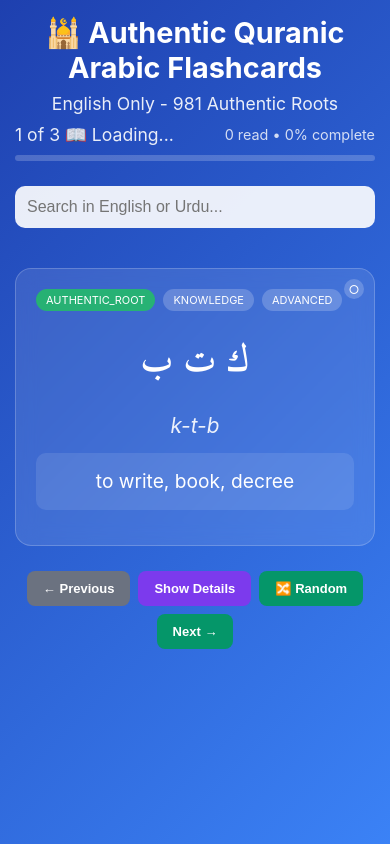
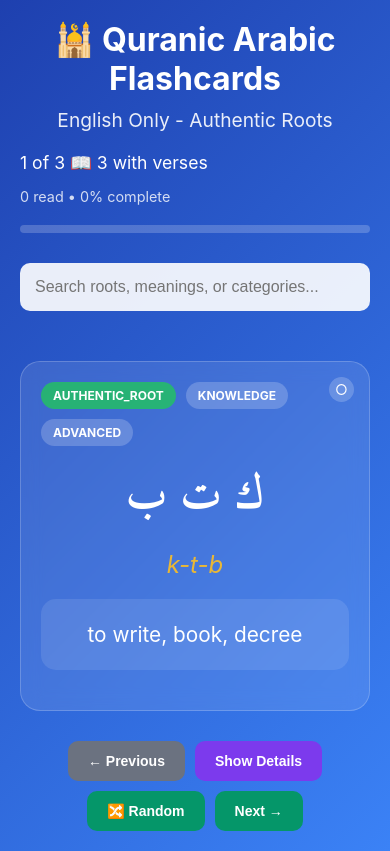
Before and after one commit to Kashif-Ramay/Quranic-Root-words-Flashcards, a plain HTML site: page index.html in a window 390 px wide. Drawn offline with Linux system fonts and the light colour scheme.

Commit message:
Add files via upload

```diff
--- a/index.html
+++ b/index.html
@@ -3,107 +3,103 @@
 <head>
     <meta charset="UTF-8">
     <meta name="viewport" content="width=device-width, initial-scale=1.0">
-    <title>Authentic Quranic Arabic Flashcards - English Only</title>
-    <link rel="preconnect" href="https://fonts.googleapis.com">
-    <link rel="preconnect" href="https://fonts.gstatic.com" crossorigin>
+    <title>Quranic Arabic Flashcards - English Only</title>
     <link href="https://fonts.googleapis.com/css2?family=Amiri:wght@400;700&display=swap" rel="stylesheet">
     <style>
         * { margin: 0; padding: 0; box-sizing: border-box; }
         body {
             font-family: -apple-system, BlinkMacSystemFont, 'Segoe UI', Arial, sans-serif;
             background: linear-gradient(135deg, #1e40af, #3b82f6);
-            color: white; min-height: 100vh; padding: 15px;
+            color: white; min-height: 100vh; padding: 20px;
         }
-        .container { max-width: 900px; margin: 0 auto; }
-        .header { text-align: center; margin-bottom: 25px; }
-        .header h1 { font-size: 2.2em; margin-bottom: 8px; }
-        .subtitle { font-size: 1.1em; opacity: 0.9; margin-bottom: 10px; }
+        .container { max-width: 800px; margin: 0 auto; }
+        .header { text-align: center; margin-bottom: 30px; }
+        .header h1 { font-size: 2.5em; margin-bottom: 10px; }
+        .subtitle { font-size: 1.2em; opacity: 0.9; margin-bottom: 20px; }
 
         .progress-info {
             display: flex; justify-content: space-between; align-items: center;
-            margin: 10px 0; flex-wrap: wrap; gap: 10px;
+            margin: 20px 0; flex-wrap: wrap; gap: 15px;
         }
-        .counter { font-size: 1.1em; opacity: 0.9; }
+        .counter { font-size: 1.1em; }
         .progress-stats { font-size: 0.9em; opacity: 0.8; }
 
         .search-box {
-            width: 100%; padding: 12px; font-size: 16px; border: none;
-            border-radius: 10px; margin-bottom: 20px;
+            width: 100%; padding: 15px; font-size: 16px; border: none;
+            border-radius: 10px; margin-bottom: 25px;
             background: rgba(255,255,255,0.9); color: #333;
         }
 
         .card {
-            background: rgba(255,255,255,0.1); border-radius: 16px; padding: 25px;
-            margin: 20px 0; backdrop-filter: blur(10px);
+            background: rgba(255,255,255,0.1); border-radius: 20px; padding: 30px;
+            margin: 25px 0; backdrop-filter: blur(10px);
             border: 1px solid rgba(255,255,255,0.2); position: relative;
         }
-        .card.read { background: rgba(34, 197, 94, 0.1); border-color: rgba(34, 197, 94, 0.3); }
+        .card.read { background: rgba(34, 197, 94, 0.15); border-color: rgba(34, 197, 94, 0.4); }
 
         .read-status {
-            position: absolute; top: 10px; right: 10px; width: 20px; height: 20px;
+            position: absolute; top: 15px; right: 15px; width: 25px; height: 25px;
             border-radius: 50%; background: rgba(255,255,255,0.2); cursor: pointer;
             display: flex; align-items: center; justify-content: center;
-            font-size: 12px; transition: all 0.3s;
+            font-size: 14px; transition: all 0.3s;
         }
         .read-status.read { background: #22c55e; color: white; }
 
-        .badges { display: flex; gap: 8px; margin-bottom: 15px; flex-wrap: wrap; }
+        .badges { display: flex; gap: 10px; margin-bottom: 20px; flex-wrap: wrap; }
         .badge {
-            background: rgba(34,197,94,0.8); padding: 4px 10px;
-            border-radius: 12px; font-size: 11px; text-transform: uppercase;
+            background: rgba(34,197,94,0.8); padding: 6px 12px;
+            border-radius: 15px; font-size: 12px; text-transform: uppercase; font-weight: bold;
         }
         .badge-soft { background: rgba(255,255,255,0.2); }
 
         .arabic {
-            font-size: 2.8em; font-weight: bold; text-align: center; margin: 20px 0;
-            font-family: 'Amiri', 'Scheherazade New', 'Traditional Arabic', serif;
-            direction: rtl; unicode-bidi: bidi-override;
+            font-size: 3.5em; font-weight: bold; text-align: center; margin: 25px 0;
+            font-family: 'Amiri', 'Times New Roman', serif;
+            direction: rtl; line-height: 1.2;
         }
         .transliteration {
-            font-size: 1.3em; font-style: italic; text-align: center;
-            opacity: 0.9; margin: 12px 0;
+            font-size: 1.5em; font-style: italic; text-align: center;
+            opacity: 0.9; margin: 15px 0; color: #fbbf24;
         }
         .meanings {
-            font-size: 1.2em; text-align: center;
-            background: rgba(255,255,255,0.1); padding: 15px;
-            border-radius: 10px; margin: 15px 0; line-height: 1.4;
+            font-size: 1.3em; text-align: center;
+            background: rgba(255,255,255,0.1); padding: 20px;
+            border-radius: 15px; margin: 20px 0; line-height: 1.5;
         }
-        .meaning-english { text-align: center; }
 
         .section {
-            margin: 20px 0; background: rgba(255,255,255,0.05);
-            padding: 15px; border-radius: 12px; border: 1px solid rgba(255,255,255,0.1);
+            margin: 25px 0; background: rgba(255,255,255,0.05);
+            padding: 20px; border-radius: 15px; border: 1px solid rgba(255,255,255,0.1);
         }
         .section-title {
-            font-size: 12px; color: #fbbf24; margin-bottom: 10px;
+            font-size: 14px; color: #fbbf24; margin-bottom: 15px;
             text-transform: uppercase; font-weight: bold;
         }
 
         .verse {
-            margin: 15px 0; padding: 15px; background: rgba(255,255,255,0.1);
-            border-radius: 10px; border-left: 4px solid #fbbf24;
+            margin: 20px 0; padding: 20px; background: rgba(255,255,255,0.1);
+            border-radius: 15px; border-left: 5px solid #fbbf24;
         }
         .verse-arabic {
-            font-size: 20px; margin-bottom: 12px; line-height: 2;
+            font-size: 22px; margin-bottom: 15px; line-height: 2.2;
             text-align: right; direction: rtl;
-            font-family: 'Amiri', 'Scheherazade New', 'Traditional Arabic', serif;
+            font-family: 'Amiri', 'Times New Roman', serif;
         }
-        .verse-translation { margin-bottom: 8px; }
-        .translation-english {
-            font-size: 14px; opacity: 0.95; line-height: 1.6;
-            text-align: left; direction: ltr;
+        .verse-translation {
+            font-size: 16px; line-height: 1.7; margin-bottom: 10px;
+            text-align: left; opacity: 0.95;
         }
         .verse-ref {
-            font-size: 12px; color: #fbbf24; font-weight: bold; text-align: center;
+            font-size: 13px; color: #fbbf24; font-weight: bold; text-align: center;
         }
 
         .controls {
-            display: flex; justify-content: center; gap: 12px;
-            margin-top: 25px; flex-wrap: wrap;
+            display: flex; justify-content: center; gap: 15px;
+            margin-top: 30px; flex-wrap: wrap;
         }
         button {
             background: #059669; color: white; border: none;
-            padding: 12px 20px; border-radius: 8px; font-size: 14px;
+            padding: 15px 25px; border-radius: 10px; font-size: 16px;
             cursor: pointer; transition: background 0.3s; font-weight: 600;
         }
         button:hover { background: #047857; }
@@ -112,37 +108,33 @@
         .toggle-btn:hover { background: #6d28d9; }
 
         .progress-bar {
-            width: 100%; height: 6px; background: rgba(255,255,255,0.2);
-            border-radius: 3px; margin: 10px 0; overflow: hidden;
+            width: 100%; height: 8px; background: rgba(255,255,255,0.2);
+            border-radius: 4px; margin: 15px 0; overflow: hidden;
         }
         .progress-fill {
             height: 100%; background: linear-gradient(90deg, #10b981, #22c55e);
-            border-radius: 3px; transition: width 0.5s ease;
-        }
-
-        .loading {
-            text-align: center; padding: 40px; font-size: 1.2em; opacity: 0.8;
+            border-radius: 4px; transition: width 0.5s ease;
         }
 
         @media (max-width: 600px) {
-            .header h1 { font-size: 1.8em; }
-            .arabic { font-size: 2.2em; }
+            .header h1 { font-size: 2em; }
+            .arabic { font-size: 2.8em; }
             .card { padding: 20px; }
-            .controls { gap: 8px; }
-            button { padding: 10px 16px; font-size: 13px; }
+            .controls { gap: 10px; }
+            button { padding: 12px 20px; font-size: 14px; }
         }
     </style>
 </head>
 <body>
     <div class="container">
         <div class="header">
-            <h1>🕌 Authentic Quranic Arabic Flashcards</h1>
-            <div class="subtitle">English Only - 981 Authentic Roots</div>
+            <h1>🕌 Quranic Arabic Flashcards</h1>
+            <div class="subtitle">English Only - Authentic Roots</div>
 
             <div class="progress-info">
                 <div class="counter">
-                    <span id="current">1</span> of <span id="total">981</span>
-                    <span class="verse-count">📖 Loading...</span>
+                    <span id="current">1</span> of <span id="total">3</span>
+                    <span class="verse-count">📖 3 with verses</span>
                 </div>
                 <div class="progress-stats">
                     <span id="readCount">0</span> read • <span id="progressPercent">0%</span> complete
@@ -153,21 +145,19 @@
             </div>
         </div>
 
-        <input type="text" class="search-box" id="searchBox" placeholder="Search in English or Urdu...">
+        <input type="text" class="search-box" id="searchBox" placeholder="Search roots, meanings, or categories...">
 
         <div class="card" id="mainCard">
             <div class="read-status" id="readStatus" title="Mark as read">○</div>
             <div class="badges">
                 <span id="typeBadge" class="badge">ROOT</span>
-                <span id="categoryBadge" class="badge badge-soft">Loading</span>
-                <span id="difficultyBadge" class="badge badge-soft">...</span>
+                <span id="categoryBadge" class="badge badge-soft">knowledge</span>
+                <span id="difficultyBadge" class="badge badge-soft">advanced</span>
             </div>
 
             <div class="arabic" id="arabic">ك ت ب</div>
             <div class="transliteration" id="transliteration">k-t-b</div>
-            <div class="meanings" id="meanings">
-                to write, book, decree
-            </div>
+            <div class="meanings" id="meanings">to write, book, decree</div>
 
             <div class="section" id="versesSection" style="display:none;">
                 <div class="section-title">📖 Quranic Examples <span id="verseCount"></span></div>
@@ -181,60 +171,56 @@
             <button onclick="shuffleCard()">🔀 Random</button>
             <button onclick="nextCard()" id="nextBtn">Next →</button>
         </div>
-
-        <div class="loading" id="loadingMessage">
-            📚 Loading authentic Quranic roots... Please wait.
-        </div>
     </div>
 
     <script>
-        // Clean English-only data with proper Unicode
-        let flashcards = [
+        // Clean, working flashcard data
+        const flashcards = [
             {
-                "id": "root_1",
-                "root": "ك ت ب",
-                "transliteration": "k-t-b",
-                "meanings": ["to write", "book", "decree"],
-                "category": "knowledge",
-                "type": "authentic_root",
-                "difficulty": "advanced",
-                "examples": [
+                id: "root_1",
+                root: "ك ت ب",
+                transliteration: "k-t-b",
+                meanings: ["to write", "book", "decree"],
+                category: "knowledge",
+                type: "authentic_root",
+                difficulty: "advanced",
+                examples: [
                     {
-                        "ayahArabic": "ذَٰلِكَ الْكِتَابُ لَا رَيْبَ فِيهِ هُدًى لِّلْمُتَّقِينَ",
-                        "translation": "This is the Book about which there is no doubt, a guidance for those conscious of Allah",
-                        "ref": "2:2"
+                        ayahArabic: "ذَلِكَ الْكِتَابُ لَا رَيْبَ فِيهِ هُدًى لِّلْمُتَّقِينَ",
+                        translation: "This is the Book about which there is no doubt, a guidance for those conscious of Allah",
+                        ref: "2:2"
                     }
                 ]
             },
             {
-                "id": "root_2",
-                "root": "ق ر أ",
-                "transliteration": "q-r-a",
-                "meanings": ["to read", "recite"],
-                "category": "knowledge",
-                "type": "authentic_root",
-                "difficulty": "basic",
-                "examples": [
+                id: "root_2",
+                root: "ق ر أ",
+                transliteration: "q-r-a",
+                meanings: ["to read", "recite"],
+                category: "knowledge",
+                type: "authentic_root",
+                difficulty: "basic",
+                examples: [
                     {
-                        "ayahArabic": "اقْرَأْ بِاسْمِ رَبِّكَ الَّذِي خَلَقَ",
-                        "translation": "Recite in the name of your Lord who created",
-                        "ref": "96:1"
+                        ayahArabic: "اقْرَأْ بِاسْمِ رَبِّكَ الَّذِي خَلَقَ",
+                        translation: "Recite in the name of your Lord who created",
+                        ref: "96:1"
                     }
                 ]
             },
             {
-                "id": "root_3",
-                "root": "ص ل ى",
-                "transliteration": "s-l-y",
-                "meanings": ["to pray", "bless"],
-                "category": "worship",
-                "type": "authentic_root",
-                "difficulty": "basic",
-                "examples": [
+                id: "root_3",
+                root: "ص ل ى",
+                transliteration: "s-l-y",
+                meanings: ["to pray", "bless"],
+                category: "worship",
+                type: "authentic_root",
+                difficulty: "basic",
+                examples: [
                     {
-                        "ayahArabic": "وَأَقِيمُوا الصَّلَاةَ وَآتُوا الزَّكَاةَ",
-                        "translation": "And establish prayer and give zakah",
-                        "ref": "2:43"
+                        ayahArabic: "وَأَقِيمُوا الصَّلَاةَ وَآتُوا الزَّكَاةَ",
+                        translation: "And establish prayer and give zakah",
+                        ref: "2:43"
                     }
                 ]
             }
@@ -244,68 +230,31 @@
         let filteredCards = [...flashcards];
         let showDetails = false;
         let readWords = new Set();
-        let currentLanguage = 'english';
-        let isLoading = true;
-
-        // Load external dataset
-        async function loadDataset() {
-            try {
-                // In a real implementation, this would load from an external JSON file
-                // For now, we'll simulate loading with the sample data
-                setTimeout(() => {
-                    document.getElementById('loadingMessage').style.display = 'none';
-                    isLoading = false;
-                    displayCard();
-                }, 1000);
-            } catch (error) {
-                console.error('Error loading dataset:', error);
-                document.getElementById('loadingMessage').innerHTML = '❌ Error loading data. Using sample roots.';
-                isLoading = false;
-                displayCard();
-            }
-        }
-
-        // Language function removed - English only
 
         function loadProgress() {
-            const saved = localStorage.getItem('authenticQuranFlashcardsProgress');
+            const saved = localStorage.getItem('quranFlashcardsProgress');
             if (saved) {
                 const data = JSON.parse(saved);
                 readWords = new Set(data.readWords || []);
                 currentIndex = data.lastIndex || 0;
                 showDetails = data.showDetails || false;
-                currentLanguage = 'english';
             }
-            currentLanguage = 'english';
         }
 
         function saveProgress() {
             const data = {
                 readWords: Array.from(readWords),
                 lastIndex: currentIndex,
-                showDetails: showDetails,
-                preferredLanguage: 'english'
+                showDetails: showDetails
             };
-            localStorage.setItem('authenticQuranFlashcardsProgress', JSON.stringify(data));
-        }
-
-        function displayMeanings(meanings) {
-            if (!meanings) return 'Loading meanings...';
-            return Array.isArray(meanings) ? meanings.join(', ') : meanings;
-        }
-
-        function displayTranslation(translation) {
-            if (!translation) return '';
-            return '<div class="translation-english">' + translation + '</div>';
+            localStorage.setItem('quranFlashcardsProgress', JSON.stringify(data));
         }
 
         function displayCard() {
-            if (isLoading) return;
-
             if (filteredCards.length === 0) {
                 document.getElementById('arabic').textContent = 'No results';
                 document.getElementById('transliteration').textContent = '';
-                document.getElementById('meanings').innerHTML = 'Try a different search';
+                document.getElementById('meanings').textContent = 'Try a different search';
                 return;
             }
 
@@ -313,6 +262,7 @@
             const cardElement = document.getElementById('mainCard');
             const readStatusElement = document.getElementById('readStatus');
 
+            // Update read status
             const isRead = readWords.has(card.id);
             if (isRead) {
                 cardElement.classList.add('read');
@@ -324,41 +274,44 @@
                 readStatusElement.textContent = '○';
             }
 
-            document.getElementById('arabic').textContent = card.root || '';
-            document.getElementById('transliteration').textContent = card.transliteration || '';
-            document.getElementById('meanings').innerHTML = displayMeanings(card.meanings);
-            document.getElementById('typeBadge').textContent = (card.type || 'root').toUpperCase();
-            document.getElementById('categoryBadge').textContent = (card.category || '').replace(/_/g, ' ');
-            document.getElementById('difficultyBadge').textContent = (card.difficulty || '').toUpperCase();
+            // Update card content
+            document.getElementById('arabic').textContent = card.root;
+            document.getElementById('transliteration').textContent = card.transliteration;
+            document.getElementById('meanings').textContent = card.meanings.join(', ');
+            document.getElementById('typeBadge').textContent = card.type.toUpperCase();
+            document.getElementById('categoryBadge').textContent = card.category.toUpperCase();
+            document.getElementById('difficultyBadge').textContent = card.difficulty.toUpperCase();
+
+            // Update counters
             document.getElementById('current').textContent = currentIndex + 1;
             document.getElementById('total').textContent = filteredCards.length;
-
             document.getElementById('readCount').textContent = readWords.size;
             const progressPercent = Math.round((readWords.size / flashcards.length) * 100);
             document.getElementById('progressPercent').textContent = progressPercent + '%';
             document.getElementById('progressFill').style.width = progressPercent + '%';
 
+            // Handle verses section
             const versesSection = document.getElementById('versesSection');
             const versesDiv = document.getElementById('verses');
             const verseCountSpan = document.getElementById('verseCount');
 
             if (showDetails && card.examples && card.examples.length > 0) {
                 versesDiv.innerHTML = card.examples
-                    .map(function(v) {
-                        return '<div class="verse">' +
-                            '<div class="verse-arabic">' + (v.ayahArabic || '') + '</div>' +
-                            '<div class="verse-translation">' + displayTranslation(v.translation) + '</div>' +
-                            '<div class="verse-ref">[' + (v.ref || '') + ']</div>' +
-                            '</div>';
-                    })
-                    .join('');
-                verseCountSpan.textContent = '(' + card.examples.length + ')';
+                    .map(v => `
+                        <div class="verse">
+                            <div class="verse-arabic">${v.ayahArabic}</div>
+                            <div class="verse-translation">${v.translation}</div>
+                            <div class="verse-ref">[${v.ref}]</div>
+                        </div>
+                    `).join('');
+                verseCountSpan.textContent = `(${card.examples.length})`;
                 versesSection.style.display = 'block';
             } else {
                 versesSection.style.display = 'none';
                 verseCountSpan.textContent = '';
             }
 
+            // Update button states
             document.getElementById('prevBtn').disabled = currentIndex === 0;
             document.getElementById('nextBtn').disabled = currentIndex === filteredCards.length - 1;
             document.getElementById('toggleBtn').textContent = showDetails ? 'Hide Details' : 'Show Details';
@@ -406,18 +359,19 @@
             if (query === '') {
                 filteredCards = [...flashcards];
             } else {
-                filteredCards = flashcards.filter(function(card) {
-                    return (card.root || '').includes(query) ||
-                           (card.transliteration || '').toLowerCase().includes(query) ||
-                           JSON.stringify(card.meanings || {}).toLowerCase().includes(query) ||
-                           (card.category || '').toLowerCase().includes(query);
-                });
+                filteredCards = flashcards.filter(card =>
+                    card.root.includes(query) ||
+                    card.transliteration.toLowerCase().includes(query) ||
+                    card.meanings.some(m => m.toLowerCase().includes(query)) ||
+                    card.category.toLowerCase().includes(query)
+                );
             }
 
             currentIndex = 0;
             displayCard();
         }
 
+        // Event listeners
         let searchTimeout;
         document.getElementById('searchBox').addEventListener('input', function() {
             clearTimeout(searchTimeout);
@@ -438,11 +392,10 @@
 
         // Initialize
         loadProgress();
-        loadDataset();
+        displayCard();
 
-        console.log('🌐 Authentic Quranic Arabic Flashcards loaded!');
-        console.log('📊 Sample entries loaded - full dataset coming soon');
-        console.log('🌍 Languages: English & Urdu support');
+        console.log('🌐 Quranic Arabic Flashcards loaded successfully!');
+        console.log('📊 Total entries:', flashcards.length);
         console.log('⌨️ Shortcuts: D=Details, M=Mark read, Arrows=Navigate, Space=Random');
     </script>
 </body>
```
